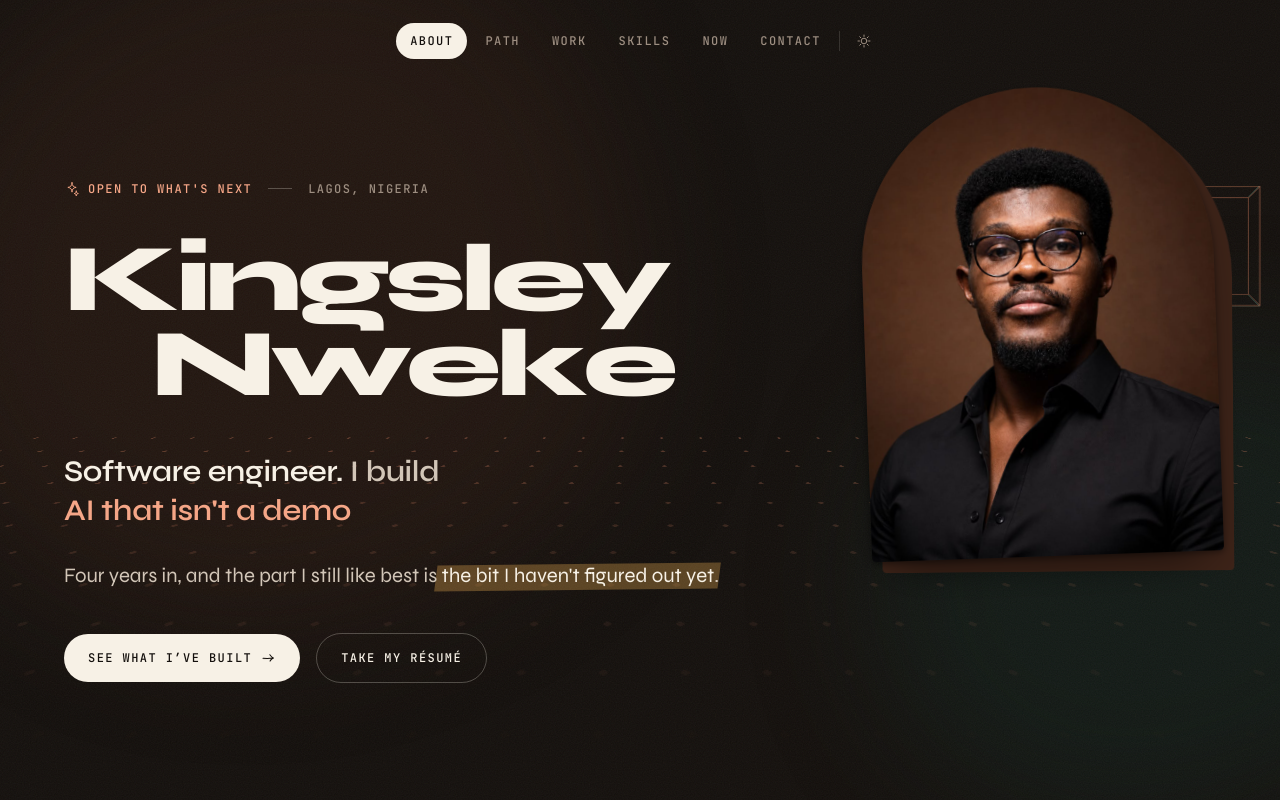
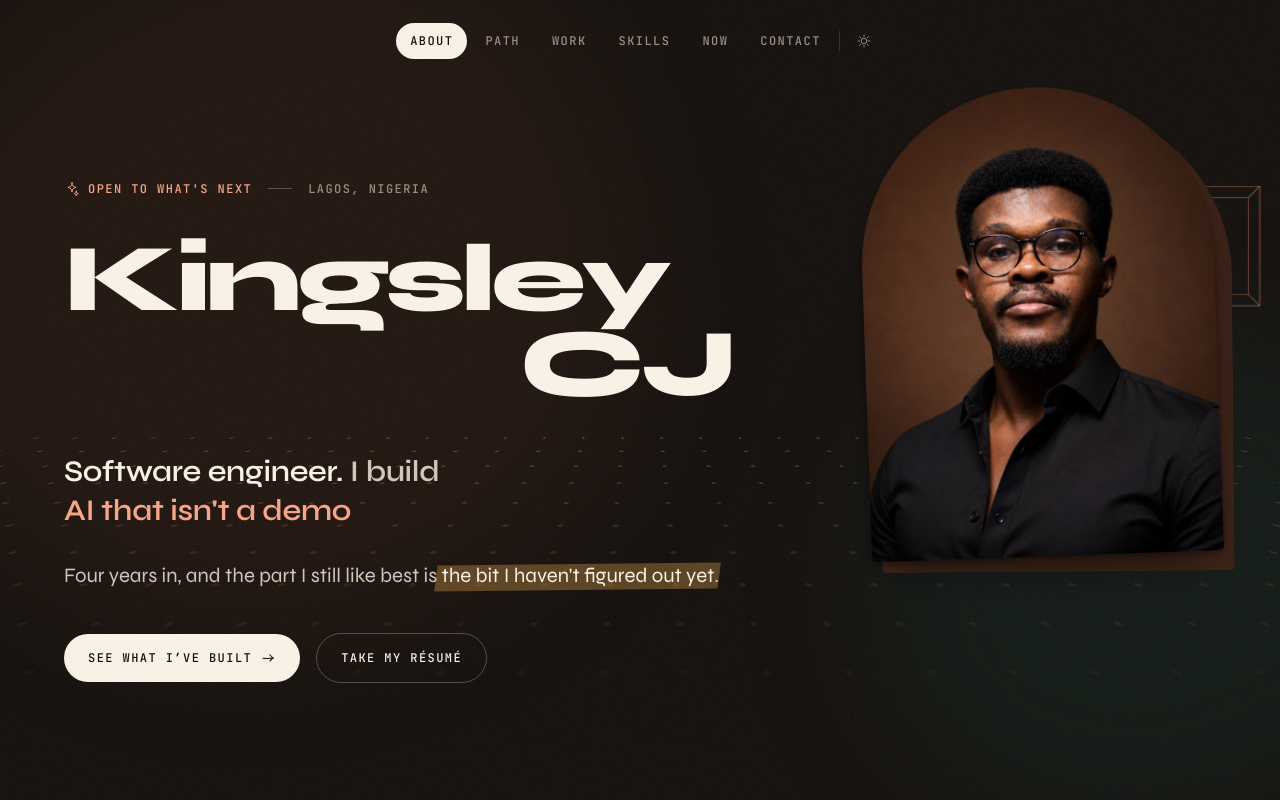
Before and after one commit to kingsleycj/portfolio, a Next.js app: page / in a window 1280 px wide. Both pictures are taken after a click on the button 863 px from the left and 41 px from the top of the page. Shown: the top 800 px of the page. Built offline with nearby package versions, Linux system fonts and the light colour scheme.

Commit message:
hero card name flip

```diff
--- a/src/app/globals.css
+++ b/src/app/globals.css
@@ -351,6 +351,45 @@
 .prism-bottom {
   transform: rotateX(-90deg) translateZ(calc(var(--size) / 2));
   border-color: var(--color-verdigris);
+}
+
+/* ------------------------------------------------------------------
+   Surname flip
+
+   The two words share one line box — the first in flow so the line keeps its
+   height, the second absolute on top — so swapping them can never reflow the
+   masthead. They turn on a horizontal axis, like a split-flap board: the
+   outgoing word falls away from the reader while the incoming one arrives from
+   behind. `perspective` on the line is what makes it read as a turn rather than
+   a squash.
+   ------------------------------------------------------------------ */
+.masthead-line {
+  perspective: 900px;
+  perspective-origin: 30% 50%;
+}
+
+.masthead-alt {
+  backface-visibility: hidden;
+  transform-origin: 50% 50%;
+  transition:
+    transform 780ms var(--ease-spring),
+    opacity 420ms var(--ease-out-soft);
+}
+
+/* Resting: the first word faces the reader, the second waits behind. */
+.masthead-alt[data-alt="1"] {
+  opacity: 0;
+  transform: rotateX(-96deg);
+}
+
+[data-flip="1"] .masthead-alt[data-alt="0"] {
+  opacity: 0;
+  transform: rotateX(96deg);
+}
+
+[data-flip="1"] .masthead-alt[data-alt="1"] {
+  opacity: 1;
+  transform: none;
 }
 
 /* The portrait sits in its own perspective and tips toward the cursor, so it
@@ -873,6 +912,15 @@
     transform: none !important;
   }
 
+  /* No flipping, and the first surname stays put. */
+  .masthead-alt {
+    transition: none !important;
+  }
+
+  .masthead-alt[data-alt="1"] {
+    opacity: 0 !important;
+  }
+
   /* The rotator would flicker through its words at 0.01ms. Pin it to the
      first one, which reads as a plain static line. */
   .rotator-word {
--- a/src/components/motion/KineticName.tsx
+++ b/src/components/motion/KineticName.tsx
@@ -11,7 +11,17 @@ interface KineticNameProps {
   /** Extra classes per line, positionally. Plain data — this crosses the
       server/client boundary, so it cannot be a function. */
   lineClassNames?: (string | undefined)[];
+  /**
+   * A second word for the final line, cross-faded with the first as the hero
+   * changes scene. Both are rendered and stacked, so swapping them cannot
+   * reflow the masthead — and both take the cursor effect, since the letters
+   * are in the DOM either way.
+   */
+  alternate?: string;
 }
+
+/** Seconds each surname holds before the line turns over. */
+const FLIP_SECONDS = 7;
 
 /** How far a letter lifts at the cursor's exact position, in px. */
 const MAX_LIFT = 16;
@@ -35,8 +45,28 @@ export function KineticName({
   lines,
   className,
   lineClassNames,
+  alternate,
 }: KineticNameProps) {
   const rootRef = useRef<HTMLSpanElement>(null);
+  const flipRef = useRef<HTMLSpanElement>(null);
+
+  /**
+   * The surname turns over on a timer. State lives on a data attribute rather
+   * than in React so the flip costs no re-render — the animation itself is CSS.
+   */
+  useEffect(() => {
+    const line = flipRef.current;
+    if (!line || alternate === undefined) return;
+    if (window.matchMedia("(prefers-reduced-motion: reduce)").matches) return;
+
+    let flipped = false;
+    const timer = window.setInterval(() => {
+      flipped = !flipped;
+      line.dataset.flip = flipped ? "1" : "0";
+    }, FLIP_SECONDS * 1000);
+
+    return () => window.clearInterval(timer);
+  }, [alternate]);
 
   useEffect(() => {
     const root = rootRef.current;
@@ -117,31 +147,72 @@ export function KineticName({
       document.removeEventListener("pointerleave", onLeave);
       if (frame !== null) cancelAnimationFrame(frame);
     };
-  }, [lines]);
+  }, [lines, alternate]);
+
+  const letters = (word: string) =>
+    word.split("").map((char, i) => (
+      <span
+        key={`${char}-${i}`}
+        data-letter
+        className="inline-block will-change-transform"
+        style={{
+          transition: "transform 260ms var(--ease-spring), color 260ms linear",
+        }}
+      >
+        {char}
+      </span>
+    ));
+
+  const lastIndex = lines.length - 1;
 
   return (
     <span ref={rootRef} className={cn("block", className)}>
-      {lines.map((line, lineIdx) => (
-        <span
-          key={line}
-          aria-hidden="true"
-          className={cn("block whitespace-nowrap", lineClassNames?.[lineIdx])}
-        >
-          {line.split("").map((char, i) => (
+      {lines.map((line, lineIdx) => {
+        if (alternate === undefined || lineIdx !== lastIndex) {
+          return (
             <span
-              key={`${char}-${i}`}
-              data-letter
-              className="inline-block will-change-transform"
-              style={{
-                transition:
-                  "transform 260ms var(--ease-spring), color 260ms linear",
-              }}
+              key={line}
+              aria-hidden="true"
+              className={cn(
+                "block whitespace-nowrap",
+                lineClassNames?.[lineIdx],
+              )}
             >
-              {char}
+              {letters(line)}
             </span>
-          ))}
-        </span>
-      ))}
+          );
+        }
+
+        // Both words share one line box: the first stays in flow so the line
+        // keeps its height, the second sits absolutely on top of it. Swapping
+        // them therefore cannot reflow anything.
+        //
+        // The class goes on the *container*, not on either word, so alignment
+        // is shared: both surnames resolve to the same edge whatever their
+        // length, and the flip turns in place instead of jumping sideways.
+        return (
+          <span
+            key={line}
+            ref={flipRef}
+            data-flip="0"
+            aria-hidden="true"
+            className={cn(
+              "masthead-line relative block",
+              lineClassNames?.[lineIdx],
+            )}
+          >
+            <span data-alt="0" className="masthead-alt block whitespace-nowrap">
+              {letters(line)}
+            </span>
+            <span
+              data-alt="1"
+              className="masthead-alt absolute inset-x-0 top-0 whitespace-nowrap"
+            >
+              {letters(alternate)}
+            </span>
+          </span>
+        );
+      })}
     </span>
   );
 }
--- a/src/components/sections/Hero.tsx
+++ b/src/components/sections/Hero.tsx
@@ -16,16 +16,20 @@ import {
 } from "@/content/profile";
 
 /**
- * An editorial masthead rather than a two-column split.
+ * An editorial masthead: the name runs down the left at display scale and reacts
+ * to the cursor, with the portrait in an arch beside it — byline-sized on
+ * mobile, full height from `lg` up, which also keeps it smaller than the
+ * headline so LCP lands on cheap text rather than on an image.
  *
- * The name runs down the left at display scale with the second word thrown off
- * the grid, and reacts to the cursor. The portrait sits in an arch beside it —
- * byline-sized on mobile, full height from `lg` up, which also keeps it smaller
- * than the headline so LCP lands on cheap text rather than on an image.
+ * A vertical stack was tried and reverted: with the portrait in flow the column
+ * would not hold its alignment, and the arrangement read as a form.
  *
- * Everything enters via CSS keyframes rather than Motion, so the largest text is
- * painted straight from the server response: no hydration wait, and it degrades
- * to plain visible text with JavaScript off.
+ * The surname turns over between `masthead.lines[1]` and `masthead.alternate`.
+ * Both words share a single line box, so the flip can never reflow the masthead.
+ *
+ * Entrances are CSS keyframes rather than Motion, so the largest text is painted
+ * straight from the server response: no hydration wait, and it degrades to plain
+ * visible text with JavaScript off.
  */
 export function Hero() {
   return (
@@ -53,12 +57,11 @@ export function Hero() {
         </div>
 
         <div className="relative mt-8 lg:mt-10">
+          {/* A solid arch sits behind the photo rather than a thin outline offset
+              from it: the old hairline read as a stray stroke where it left the
+              curve, and because the block stays put while the card tips on hover
+              it doubles as the depth cue. */}
           <div className="portrait-stage mb-10 w-32 sm:w-40 lg:absolute lg:right-0 lg:top-1/2 lg:mb-0 lg:w-[19rem] lg:-translate-y-1/2 xl:w-[22rem]">
-            {/* A solid arch sitting behind the photo rather than a thin outline
-                offset from it. The old hairline read as a stray stroke where it
-                left the curve; a printed colour block reads as intentional, and
-                because it stays put while the card tips on hover it doubles as
-                the depth cue. */}
             <div className="portrait-card relative -rotate-2">
               <div
                 aria-hidden="true"
@@ -85,7 +88,8 @@ export function Hero() {
           >
             <KineticName
               lines={[...masthead.lines]}
-              lineClassNames={[undefined, masthead.indent]}
+              lineClassNames={[undefined, masthead.surnameLine]}
+              alternate={masthead.alternate}
             />
           </h1>
         </div>
--- a/src/content/profile.ts
+++ b/src/content/profile.ts
@@ -26,12 +26,16 @@ export const rotatorWords = [
  * full legal name. Swap the second line here to try a variant without touching
  * anything that search engines or a recruiter's PDF will read.
  *
- * `indent` is how far the second line is thrown off the grid on large screens.
- * A short second line wants a bigger push — otherwise it just looks stranded.
+ * `surnameLine` styles the second line's *container*, not either word, so both
+ * surnames share one alignment: right-aligned to the text column's edge, which
+ * already stops short of the portrait. The flip therefore turns in place rather
+ * than jumping sideways, and a longer or shorter alternate needs no new number.
  */
 export const masthead = {
   lines: ["Kingsley", "Nweke"],
-  indent: "lg:ml-[13%]",
+  surnameLine: "lg:text-right",
+  /** Flips in and out of the second line on a timer. */
+  alternate: "CJ",
 } as const;
 
 export const profile = {
```
Also changed, not shown: 1 other file (tests, documents, lock files or other folders).
